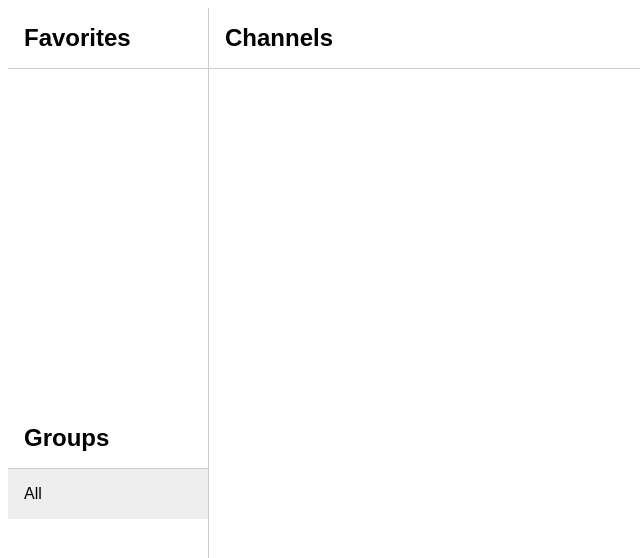
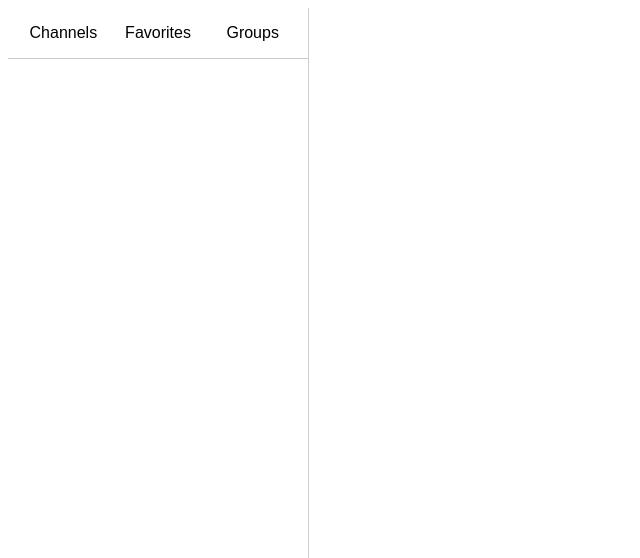
Before and after one commit to sambergo/tollo, a React (Vite) app: page / in a window 1280 px wide. Shown: the top 558 px of the page, without its empty margins (0-640 px from the left). Built offline with nearby package versions, Linux system fonts and the light colour scheme.

Commit message:
refactor: implement navbar navigation

```diff
--- a/src/App.css
+++ b/src/App.css
@@ -5,52 +5,61 @@
 }
 
 .sidebar {
-  width: 200px;
+  width: 300px;
   border-right: 1px solid #ccc;
   display: flex;
   flex-direction: column;
 }
 
-.channel-list,
-.group-list {
+.navbar {
+  display: flex;
+  justify-content: space-around;
+  padding: 0.5rem;
+  border-bottom: 1px solid #ccc;
+}
+
+.navbar button {
+  flex: 1;
+  padding: 0.5rem;
+  font-size: 1rem;
+  cursor: pointer;
+  background-color: transparent;
+  border: none;
+}
+
+.navbar button.active {
+  background-color: #eee;
+}
+
+.content {
   flex: 1;
   overflow-y: auto;
 }
 
-.channel-list h2,
-.group-list h2 {
-  margin: 0;
-  padding: 1rem;
-  border-bottom: 1px solid #ccc;
-}
-
-.channel-list ul,
-.group-list ul {
+.content ul {
   list-style: none;
   margin: 0;
   padding: 0;
 }
 
-.channel-list li,
-.group-list li {
+.content li {
   display: flex;
   align-items: center;
   padding: 1rem;
   cursor: pointer;
 }
 
-.channel-list li.selected,
-.group-list li.selected {
+.content li.selected {
   background-color: #eee;
 }
 
-.channel-list img {
+.content img {
   width: 40px;
   height: 40px;
   margin-right: 1rem;
 }
 
-.channel-list button {
+.content button {
   margin-left: auto;
   padding: 0.25rem 0.5rem;
   font-size: 0.8rem;
--- a/src/App.tsx
+++ b/src/App.tsx
@@ -10,12 +10,15 @@ interface Channel {
   group_title: string;
 }
 
+type Tab = "channels" | "favorites" | "groups";
+
 function App() {
   const [channels, setChannels] = useState<Channel[]>([]);
   const [favorites, setFavorites] = useState<Channel[]>([]);
   const [groups, setGroups] = useState<string[]>([]);
   const [selectedGroup, setSelectedGroup] = useState<string | null>(null);
   const [selectedChannel, setSelectedChannel] = useState<Channel | null>(null);
+  const [activeTab, setActiveTab] = useState<Tab>("channels");
   const videoRef = useRef<HTMLVideoElement>(null);
   const hlsRef = useRef<Hls | null>(null);
 
@@ -91,15 +94,37 @@ function App() {
     fetchFavorites();
   };
 
+  const handleSelectGroup = (group: string | null) => {
+    setSelectedGroup(group);
+    setActiveTab("channels");
+  };
+
   const filteredChannels = selectedGroup
     ? channels.filter((channel) => channel.group_title === selectedGroup)
     : channels;
 
-  return (
-    <div className="container">
-      <div className="sidebar">
-        <div className="channel-list">
-          <h2>Favorites</h2>
+  const renderContent = () => {
+    switch (activeTab) {
+      case "channels":
+        return (
+          <ul>
+            {filteredChannels.map((channel) => (
+              <li
+                key={channel.name}
+                className={selectedChannel?.name === channel.name ? "selected" : ""}
+                onClick={() => setSelectedChannel(channel)}
+              >
+                <img src={channel.logo} alt={channel.name} />
+                <span>{channel.name}</span>
+                <button onClick={() => handleToggleFavorite(channel)}>
+                  {isFavorite(channel) ? "Unfavorite" : "Favorite"}
+                </button>
+              </li>
+            ))}
+          </ul>
+        );
+      case "favorites":
+        return (
           <ul>
             {favorites.map((channel) => (
               <li
@@ -112,13 +137,13 @@ function App() {
               </li>
             ))}
           </ul>
-        </div>
-        <div className="group-list">
-          <h2>Groups</h2>
+        );
+      case "groups":
+        return (
           <ul>
             <li
               className={selectedGroup === null ? "selected" : ""}
-              onClick={() => setSelectedGroup(null)}
+              onClick={() => handleSelectGroup(null)}
             >
               All
             </li>
@@ -126,31 +151,27 @@ function App() {
               <li
                 key={group}
                 className={selectedGroup === group ? "selected" : ""}
-                onClick={() => setSelectedGroup(group)}
+                onClick={() => handleSelectGroup(group)}
               >
                 {group}
               </li>
             ))}
           </ul>
+        );
+      default:
+        return null;
+    }
+  };
+
+  return (
+    <div className="container">
+      <div className="sidebar">
+        <div className="navbar">
+          <button onClick={() => setActiveTab("channels")}>Channels</button>
+          <button onClick={() => setActiveTab("favorites")}>Favorites</button>
+          <button onClick={() => setActiveTab("groups")}>Groups</button>
         </div>
-      </div>
-      <div className="channel-list">
-        <h2>Channels</h2>
-        <ul>
-          {filteredChannels.map((channel) => (
-            <li
-              key={channel.name}
-              className={selectedChannel?.name === channel.name ? "selected" : ""}
-              onClick={() => setSelectedChannel(channel)}
-            >
-              <img src={channel.logo} alt={channel.name} />
-              <span>{channel.name}</span>
-              <button onClick={() => handleToggleFavorite(channel)}>
-                {isFavorite(channel) ? "Unfavorite" : "Favorite"}
-              </button>
-            </li>
-          ))}
-        </ul>
+        <div className="content">{renderContent()}</div>
       </div>
       <div className="video-player">
         {selectedChannel && (
```
